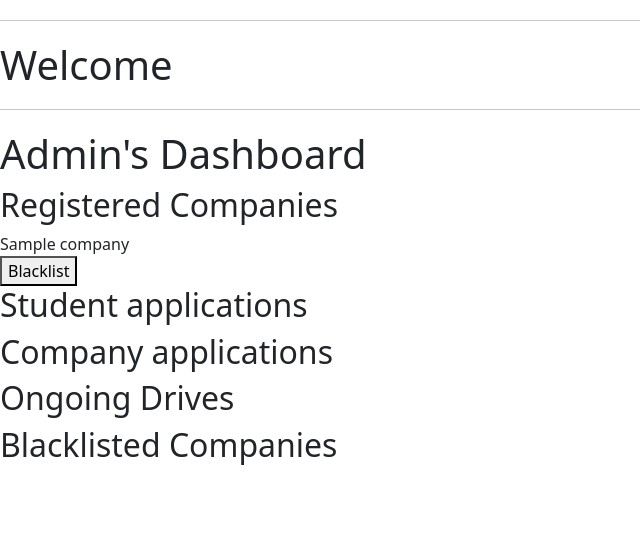
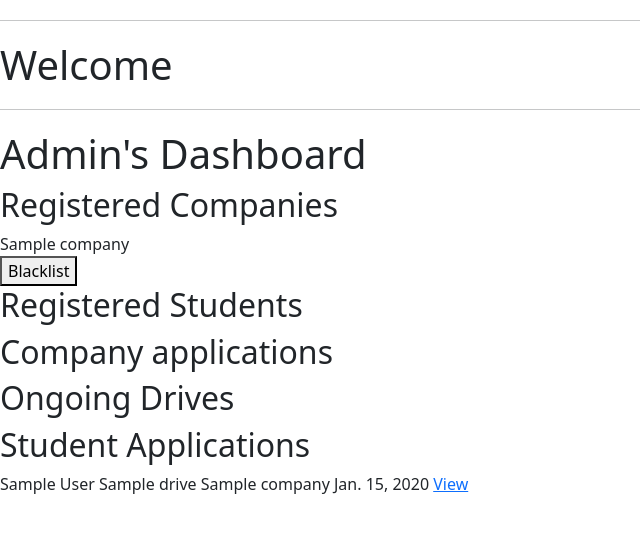
Before and after one commit to Rajeshwari2857/Placement_portal, a Django app: page /admin_panel/ in a window 1280 px wide. Shown: the top 533 px of the page, without its empty margins (0-640 px from the left). Run offline with Django 5.2, Linux system fonts and the light colour scheme; tables that the repository leaves empty hold one stand-in row (values such as "Sample post").

Commit message:
admin page

```diff
--- a/app/admin_panel/templates/admin_dash.html
+++ b/app/admin_panel/templates/admin_dash.html
@@ -30,11 +30,11 @@
     {% endfor %}
 
 
-    <h2>Student applications</h2>
+    <h2>Registered Students</h2>
 
     {% for student in approved_students %}
         <div>
-            {{ student.name }}
+            {{ student.student_name }}
             <form
                 action="{% url 'blacklist_student' %}"
                 method="post">
@@ -85,6 +85,10 @@
         <div>
             {{ drive.drive_name }}  {{ drive.company.company_name }}
 
+            <a href="{% url 'drive_details' drive.company.id drive.id %}">
+                View details
+            </a>
+
             <form
                 method="post"
                 action="{% url 'complete_drive' %}">
@@ -103,27 +107,18 @@
     {% endfor %}
 
 
-    <h2>Blacklisted Companies</h2>
+    <h2>Student Applications</h2>
 
-    {% for company in blacklisted_companies %}
+    {% for application in applications %}
         <div>
-            {{ company.company_name }}
-            <form
-                action="{% url 'approve_company' %}"
-                method="post">
-                    {% csrf_token %}
+            {{ application.student.student_name }}
+            {{ application.drive.drive_name }}
+            {{ application.drive.company.company_name }}
+            {{ application.application_date }}
 
-                    <input
-                        type="hidden"
-                        name="company_id"
-                        value="{{ company.id }}">
-
-                    <button
-                        type="submit">
-                        Approve
-                    </button>
-
-            </form>
+            <a href="{% url 'student_application' application.drive.id application.id %}">
+                View
+            </a>
         </div>
     {% endfor %}
 
--- a/app/admin_panel/urls.py
+++ b/app/admin_panel/urls.py
@@ -8,4 +8,6 @@ urlpatterns = [
     path('blacklisted/', views.blacklist_company, name='blacklist_company'),
     path('blacklist/', views.blacklist_student, name='blacklist_student'),
     path('complete_drive/', views.complete_drive, name='complete_drive'),
+    path('dashboard/student_application', views.student_application, name='student_application'),
+    path('dashboard/drive_details', views.drive_details, name='drive_details'),
 ]
--- a/app/admin_panel/views.py
+++ b/app/admin_panel/views.py
@@ -1,6 +1,8 @@
 from django.shortcuts import render, redirect
 from company.models import Company, Drive
-from student.models import Student
+from student.models import Student, Application
+from company.views import student_application
+from student.views import drive_details
 
 
 def admin_dash(request):
@@ -9,15 +11,16 @@ def admin_dash(request):
     approved_companies = Company.objects.filter(approval_status='Approved')
     blacklisted_companies = Company.objects.filter(approval_status='Blacklisted')
     approved_students = Student.objects.filter(blacklisted=False)
-
     ongoing_drives = Drive.objects.filter(completed=False)
+    applications = Application.objects.filter()
 
     context = {
         'pending_companies': pending_companies,
         'approved_companies': approved_companies,
         'blacklisted_companies': blacklisted_companies,
         'approved_students': approved_students,
-        'ongoing_drives': ongoing_drives
+        'ongoing_drives': ongoing_drives,
+        'applications': applications,
         }
 
     return render(request, 'admin_dash.html', context)
--- a/app/company/templates/student_application.html
+++ b/app/company/templates/student_application.html
@@ -24,6 +24,7 @@
         </a>
     {% endif %}
 
+    {% if is_company %}
         <form
             action="{% url 'change_status' drive.id application.id %}"
             method="post">
@@ -66,6 +67,7 @@
             </button>
 
         </form>
+    {% endif %}
 
     <a href="{% url 'review_drive' drive.id %}">
         Back
--- a/app/company/views.py
+++ b/app/company/views.py
@@ -90,11 +90,13 @@ def student_application(request, drive_id, application_id):
     application = Application.objects.get(id=application_id)
     student = application.student
     drive = application.drive
+    is_company = True
 
     context = {
         'application': application,
         'student': student,
         'drive': drive,
+        'is_company': is_company,
     }
     return render(request, 'student_application.html', context)
 
```
Lines whose indentation alone changed are shown as unchanged.
